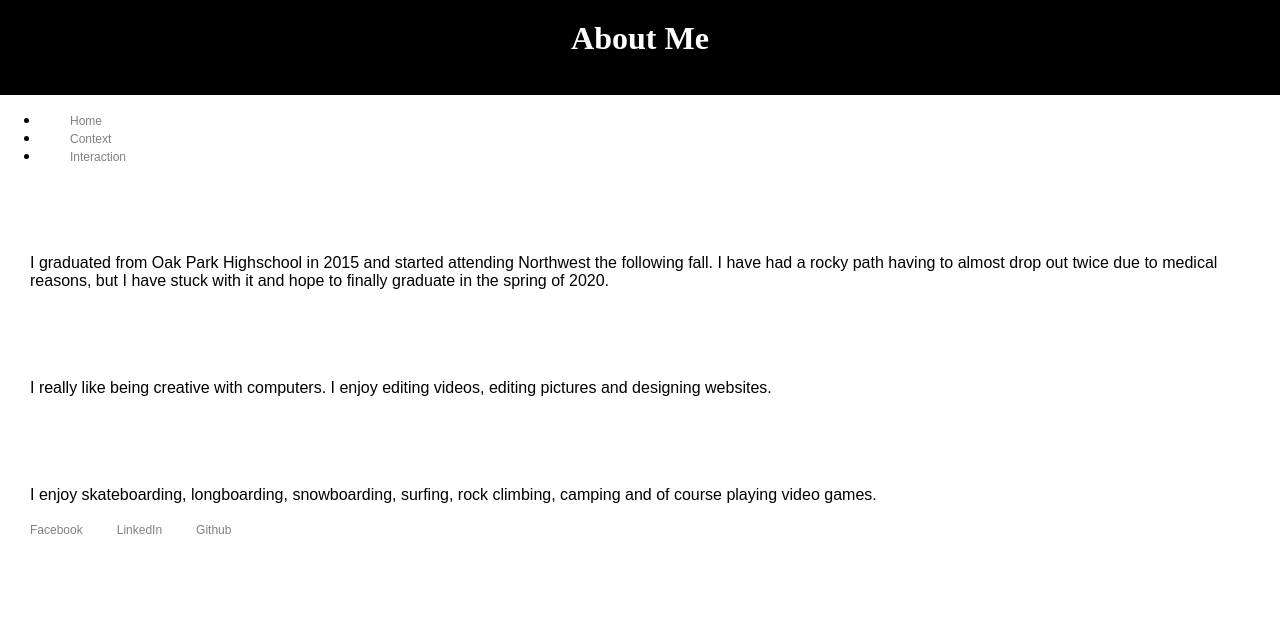
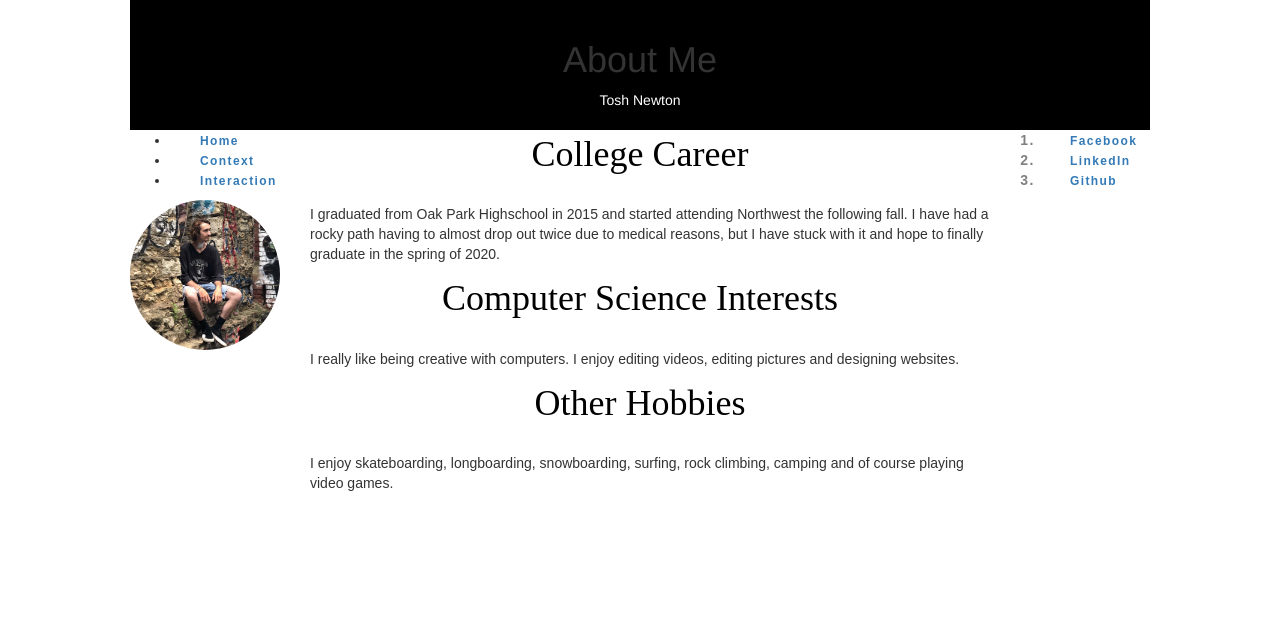
Before and after one commit to toshnewton/about-me, a plain HTML site: page index.html in a window 1280 px wide. Drawn offline with nearby package versions, Linux system fonts and the light colour scheme.

Commit message:
added css file, nav, aside, img

```diff
--- a/index.html
+++ b/index.html
@@ -5,8 +5,11 @@
 	<meta charset="utf-8">
 	<meta name="viewport" content="width=device-width, initial-scale=1.0">
 	<link rel="stylesheet" type="text/css" href="style.css">
+    <link rel="stylesheet" href="https://maxcdn.bootstrapcdn.com/bootstrap/3.4.0/css/bootstrap.min.css">
+
 </head>
 <body>
+    <div id="wrapper">
     <header>
         <h1>About Me</h1>
         <span>Tosh Newton</span>
@@ -20,29 +23,35 @@
             <li><a href="interaction.html">Interaction</a>
             </li>
         </ul>
+
+        <img src="tosh.jpg" class="img-circle" alt="tosh-profile" width="150" height="150">
     </nav>
+
+    <aside>
+
+        <ol>
+            <li><a href="https://www.facebook.com/tosh.newton">Facebook</a></li>
+            <li><a href="https://www.linkedin.com/in/tosh-newton-65362410a">LinkedIn</a></li>
+            <li><a href="https://github.com/toshnewton">Github</a></li>
+        </ol>
+    </aside>
 
     <main>
         <article>
-            <h1>College Career</h1>
+            <h1 class="h1-black">College Career</h1>
             <p>I graduated from Oak Park Highschool in 2015 and started attending Northwest the following fall. I have had a rocky path having to almost drop out twice due to medical reasons, but I have stuck with it and hope to finally graduate in the spring of 2020.</p>
         </article>
 
         <article>
-            <h1>Computer Science Interests</h1>
+            <h1 class="h1-black">Computer Science Interests</h1>
             <p>I really like being creative with computers. I enjoy editing videos, editing pictures and designing websites.</p>
         </article>
 
         <article>
-            <h1>Other Hobbies</h1>
+            <h1 class="h1-black">Other Hobbies</h1>
             <p>I enjoy skateboarding, longboarding, snowboarding, surfing, rock climbing, camping and of course playing video games.</p>
         </article>
+    </main>
+    </div>
 
-        <aside>
-            <a href="https://www.facebook.com/tosh.newton">Facebook</a>
-            <a href="https://www.linkedin.com/in/tosh-newton-65362410a">LinkedIn</a>
-            <a href="https://github.com/toshnewton">Github</a>
-        </aside>
-
-    </main>
 </body>
--- a/style.css
+++ b/style.css
@@ -7,15 +7,61 @@
 
             }
 
+            span {
+                color:#FFF;
+
+            }
+
+            nav { float: left;
+	              width: 150px;
+                  height: 500px;
+	              letter-spacing:0.1em;
+	              font-weight: bold;
+                }
+
             h1 {color:#FFF;
+                text-align: center;
                 margin: 0;
                 font-family: "Times New Roman", Times, serif;}
+
+            .h1-black {
+                color:#000;
+                text-align: center;
+                margin: 0;
+                font-family: "Times New Roman", Times, serif;
+                padding-top: 5px;
+            }
 
             body {
                 margin: 0;
                 padding: 0;
             }
 
+            #wrapper {
+                  width: 90%;
+		          margin: auto;
+		          min-width: 450px;
+		          max-width: 1020px;
+
+            }
+
+            article {
+		             overflow: auto;
+            }
+
+            ol {
+                color:gray;
+                text-decoration: none;
+                font-family: Arial, Helvetica, sans-serif;
+            }
+
+            aside {
+                  float: right;
+	              width: 150px;
+                  height: 500px;
+	              letter-spacing:0.1em;
+	              font-weight: bold;
+            }
             p {
                 padding-top:30px;
                 padding-left:30px;
```
